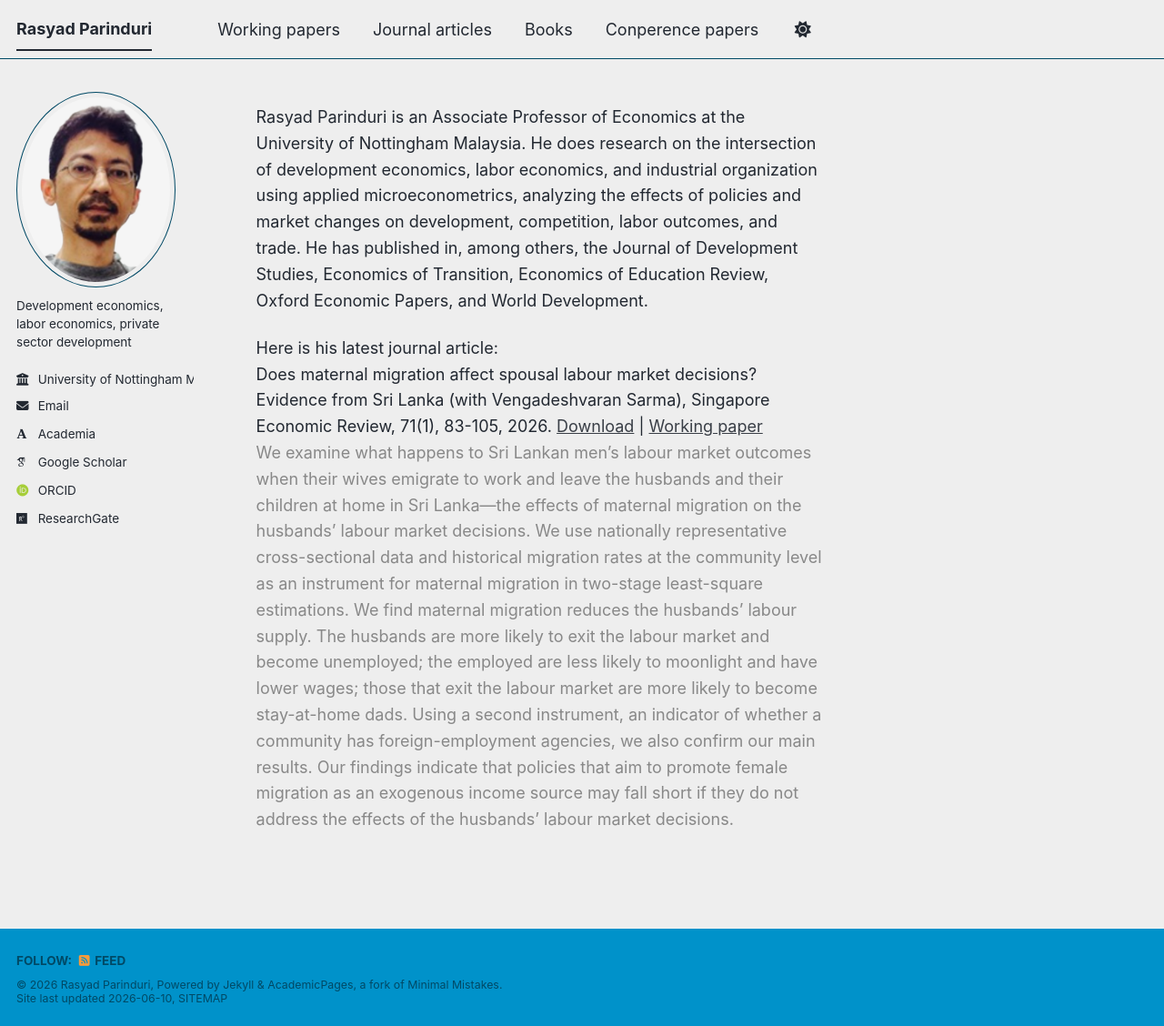
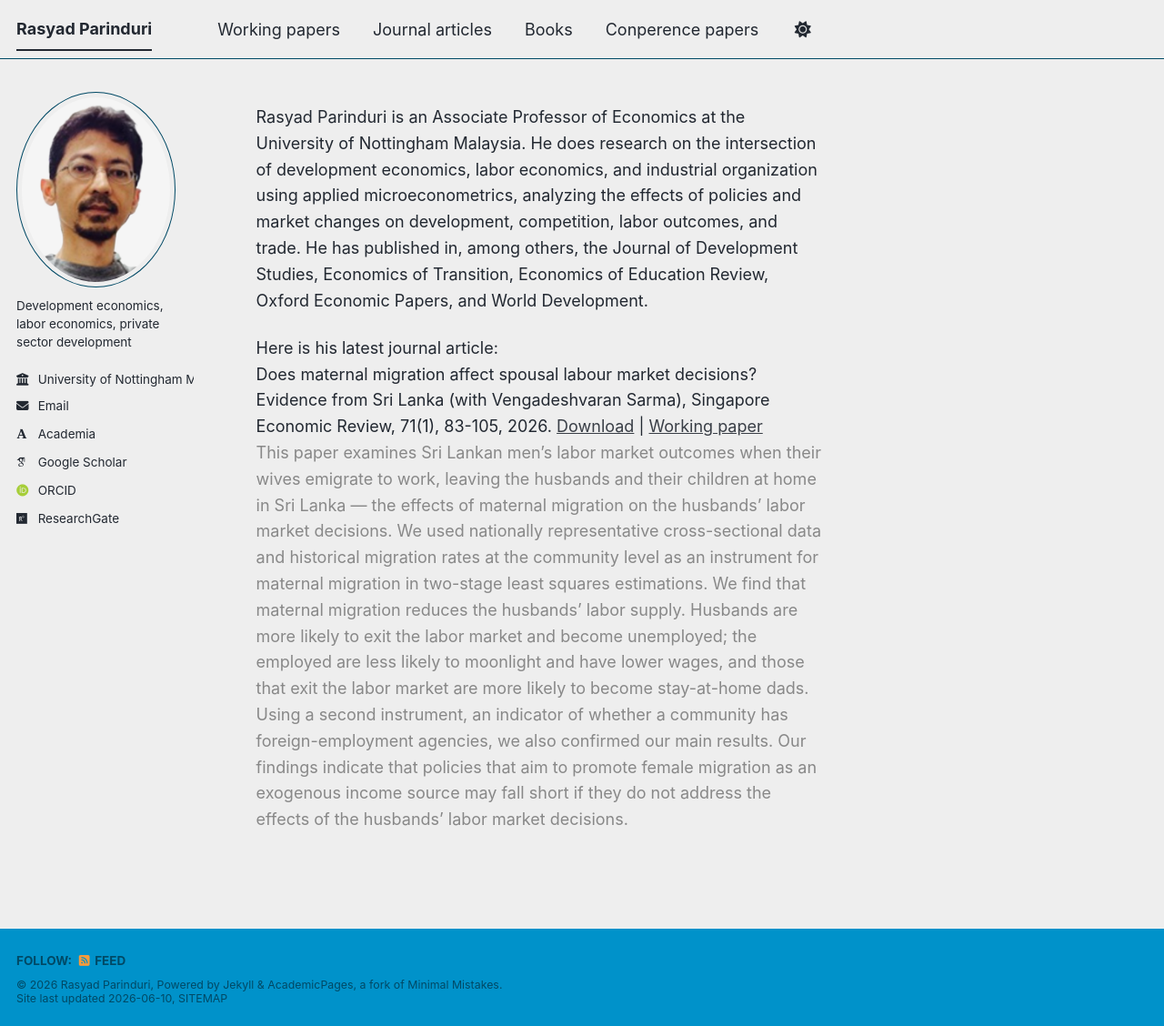
Before and after one commit to rasyadparinduri/rasyadparinduri.github.io, a Jekyll site: the page built from _pages/about.md, in a window 1280 px wide and 1128 px high. Shown: the whole window at 91% size. Built offline with Jekyll 4.4.1, drawn with Linux system fonts in a browser that asks for light colours; some web fonts are replaced; a script bundle is joined from its source files by our own code; library files that are not in the unit come from our copies.

Commit message:
Update about.md

```diff
--- a/_pages/about.md
+++ b/_pages/about.md
@@ -16,4 +16,4 @@ Economic Papers, and World Development.</p>
 Here is his latest journal article:<br>
 Does maternal migration affect spousal labour market decisions? Evidence from Sri Lanka (with Vengadeshvaran Sarma), Singapore Economic Review, 71(1), 83-105, 2026. <a href="https://doi.org/10.1142/S021759082150048X" target="_blank">Download</a> | <a href="https://econpapers.repec.org/paper/pramprapa/60752.htm" target="_blank">Working paper</a> <br>
 <span style="color:#888888; margin:0; padding:0; line-height:1.3;">
-We examine what happens to Sri Lankan men’s labour market outcomes when their wives emigrate to work and leave the husbands and their children at home in Sri Lanka—the effects of maternal migration on the husbands’ labour market decisions. We use nationally representative cross-sectional data and historical migration rates at the community level as an instrument for maternal migration in two-stage least-square estimations. We find maternal migration reduces the husbands’ labour supply. The husbands are more likely to exit the labour market and become unemployed; the employed are less likely to moonlight and have lower wages; those that exit the labour market are more likely to become stay-at-home dads. Using a second instrument, an indicator of whether a community has foreign-employment agencies, we also confirm our main results. Our findings indicate that policies that aim to promote female migration as an exogenous income source may fall short if they do not address the effects of the husbands’ labour market decisions.</span>
+This paper examines Sri Lankan men’s labor market outcomes when their wives emigrate to work, leaving the husbands and their children at home in Sri Lanka — the effects of maternal migration on the husbands’ labor market decisions. We used nationally representative cross-sectional data and historical migration rates at the community level as an instrument for maternal migration in two-stage least squares estimations. We find that maternal migration reduces the husbands’ labor supply. Husbands are more likely to exit the labor market and become unemployed; the employed are less likely to moonlight and have lower wages, and those that exit the labor market are more likely to become stay-at-home dads. Using a second instrument, an indicator of whether a community has foreign-employment agencies, we also confirmed our main results. Our findings indicate that policies that aim to promote female migration as an exogenous income source may fall short if they do not address the effects of the husbands’ labor market decisions.</span>
```
